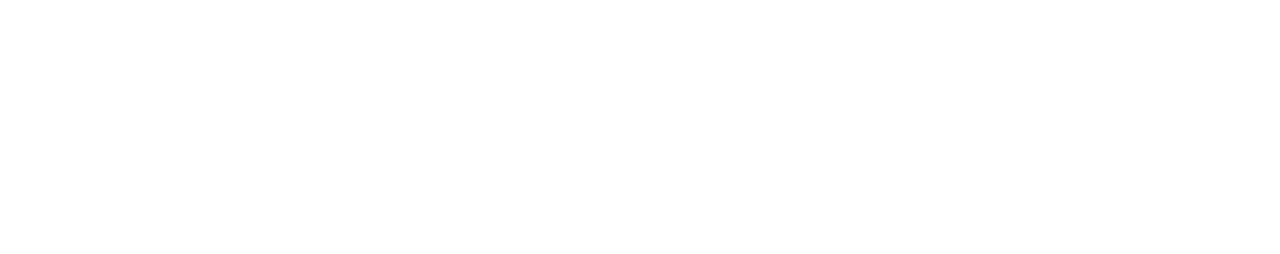
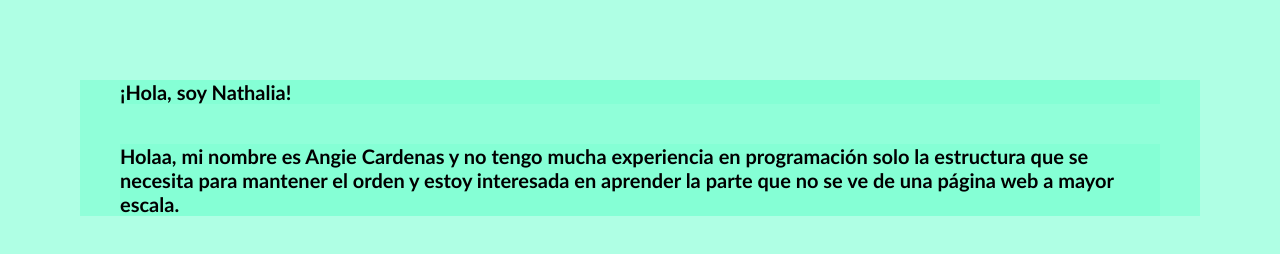
Before and after one commit to AngieNC/MyWeb, a plain HTML site: page index.html in a window 1280 px wide. Drawn offline with Linux system fonts and the light colour scheme.

Commit message:
feat: :memo: Modificación de HTML
Se le agregó contenido al HTML

@AngieNC

```diff
--- a/index.html
+++ b/index.html
@@ -7,6 +7,7 @@
     <link rel="stylesheet" href="style.css">
 </head>
 <body>
-
+    <h3>¡Hola, soy Nathalia!</h3>
+    <h5>Holaa, mi nombre es Angie Cardenas y no tengo mucha experiencia en programación solo la estructura que se necesita para mantener el orden y estoy interesada en aprender la parte que no se ve de una página web a mayor escala.</h5>
 </body>
 </html>
--- a/style.css
+++ b/style.css
@@ -0,0 +1,6 @@
+*{
+    margin: 40px;
+    background: rgba(127, 255, 212, 0.618);
+    font-size: 20px;
+    font-family: 'Gill Sans', 'Gill Sans MT', Calibri, 'Trebuchet MS', sans-serif;
+}
```
